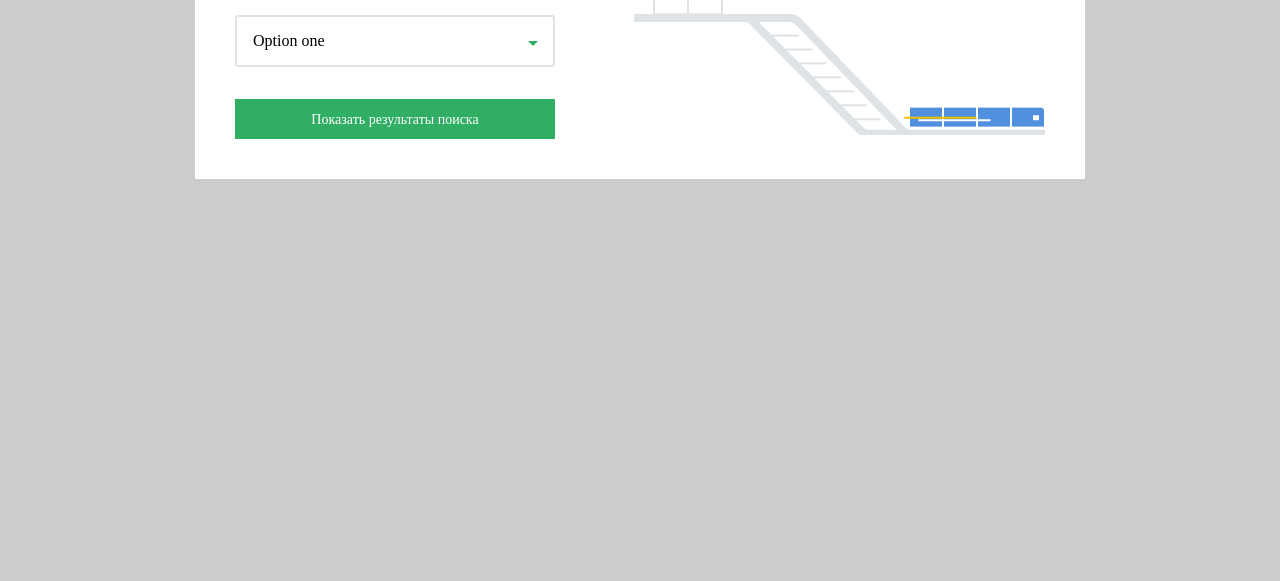
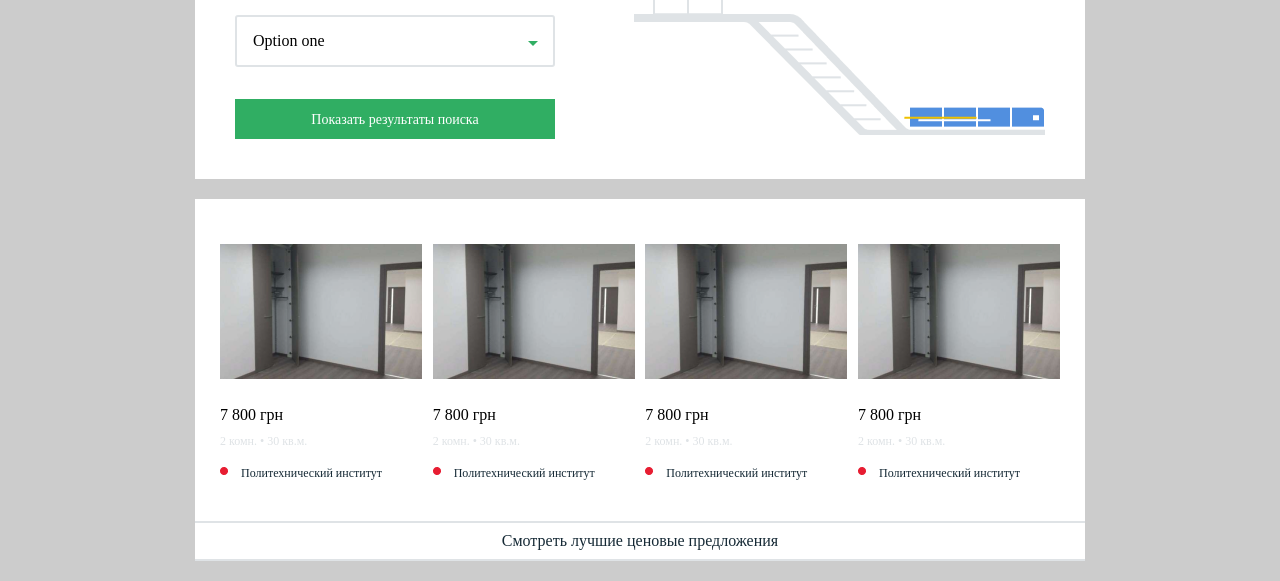
Before and after one commit to dbevz/metrovka, a website: page src/index.html in a window 1280 px wide. Shown: the part 453-1034 px from the top of the page. Before the commit the page ends 800 px from the top, so only its background shows below. Drawn offline with nearby package versions, Linux system fonts and the light colour scheme; files that its build step writes are made by us from their sources.

Commit message:
create block best-offers

```diff
--- a/src/scss/main.scss
+++ b/src/scss/main.scss
@@ -9,3 +9,4 @@
 @import 'partials/navigation.scss';
 @import 'partials/search.scss';
 @import 'partials/filters-card.scss';
+@import 'partials/best-offers.scss';
--- /dev/null
+++ b/src/scss/partials/_best-offers.scss
@@ -0,0 +1,71 @@
+.best-offers {
+  background-color: #FFF;
+  padding: 45px 25px 0 25px;
+  margin: 20px 0;
+  position: relative;
+
+  &__room-list {
+    display: flex;
+    justify-content: space-between;
+    flex-wrap: wrap;
+
+    @media all and (max-width: 730px) {
+      justif-content: space-around;
+
+      .best-offers__room-card {
+        width: 202px;
+        margin: 20px;
+      }
+    }
+
+    @media all and (max-width: 596px) {
+      justify-content: center;
+    }
+  }
+
+  &__room-card {
+    width: 202px;
+  }
+
+  &__room-card-img {
+    margin-bottom: 25px;
+  }
+
+  &__room-card-price {
+    margin-bottom: 12px;
+  }
+
+  &__room-card-details {
+    display: block;
+    margin-bottom: 20px;
+    color: #DFE3E6;
+    font-size: 0.75rem;
+  }
+
+  &__room-card-map-point {
+    display: block;
+    color: #152935;
+    background-image: url("../img/red-circle.png");
+    background-repeat: no-repeat;
+    background-position: left top;
+    padding-left: 21px;
+    font-size: 0.75rem;
+  }
+
+  &__button-more {
+    display: block;
+    text-align: center;
+    margin: 0 -25px;
+    margin-top: 42px;
+    padding: 10px;
+    border: solid 2px #DFE3E6;
+    border-right: none;
+    border-left: none;
+    color: #152935;
+    text-decoration: none;
+
+    &:hover {
+      background-color: #DFE3E6;
+    }
+  }
+}
--- /dev/null
+++ b/src/template/best-offers.html
@@ -0,0 +1,39 @@
+<div class="best-offers">
+  <div class="best-offers__room-list">
+    <div class="best-offers__room-card">
+    <img src="img/room.png" alt="" class="best-offers__room-card-img">
+    <h3 class="best-offers__room-card-price">7 800 грн</h3>
+    <span class="best-offers__room-card-details">2 комн.  •  30 кв.м.</span>
+    <p class="best-offers__room-card-map-point">
+      Политехнический институт
+    </p>
+  </div>
+  <div class="best-offers__room-card">
+    <img src="img/room.png" alt="" class="best-offers__room-card-img">
+    <h3 class="best-offers__room-card-price">7 800 грн</h3>
+    <span class="best-offers__room-card-details">2 комн.  •  30 кв.м.</span>
+    <p class="best-offers__room-card-map-point">
+      Политехнический институт
+    </p>
+  </div>
+  <div class="best-offers__room-card">
+    <img src="img/room.png" alt="" class="best-offers__room-card-img">
+    <h3 class="best-offers__room-card-price">7 800 грн</h3>
+    <span class="best-offers__room-card-details">2 комн.  •  30 кв.м.</span>
+    <p class="best-offers__room-card-map-point">
+      Политехнический институт
+    </p>
+  </div>
+  <div class="best-offers__room-card">
+    <img src="img/room.png" alt="" class="best-offers__room-card-img">
+    <h3 class="best-offers__room-card-price">7 800 грн</h3>
+    <span class="best-offers__room-card-details">2 комн.  •  30 кв.м.</span>
+    <p class="best-offers__room-card-map-point">
+      Политехнический институт
+    </p>
+  </div>
+  </div>
+  <a href="#" class="best-offers__button-more">
+      Смотреть лучшие ценовые предложения
+    </a>
+</div>
```
Also changed, not shown: src/index.html (+1 -0 lines), src/img/ok-button.png (added), src/img/red-circle.png (added), src/img/room.png (added).
